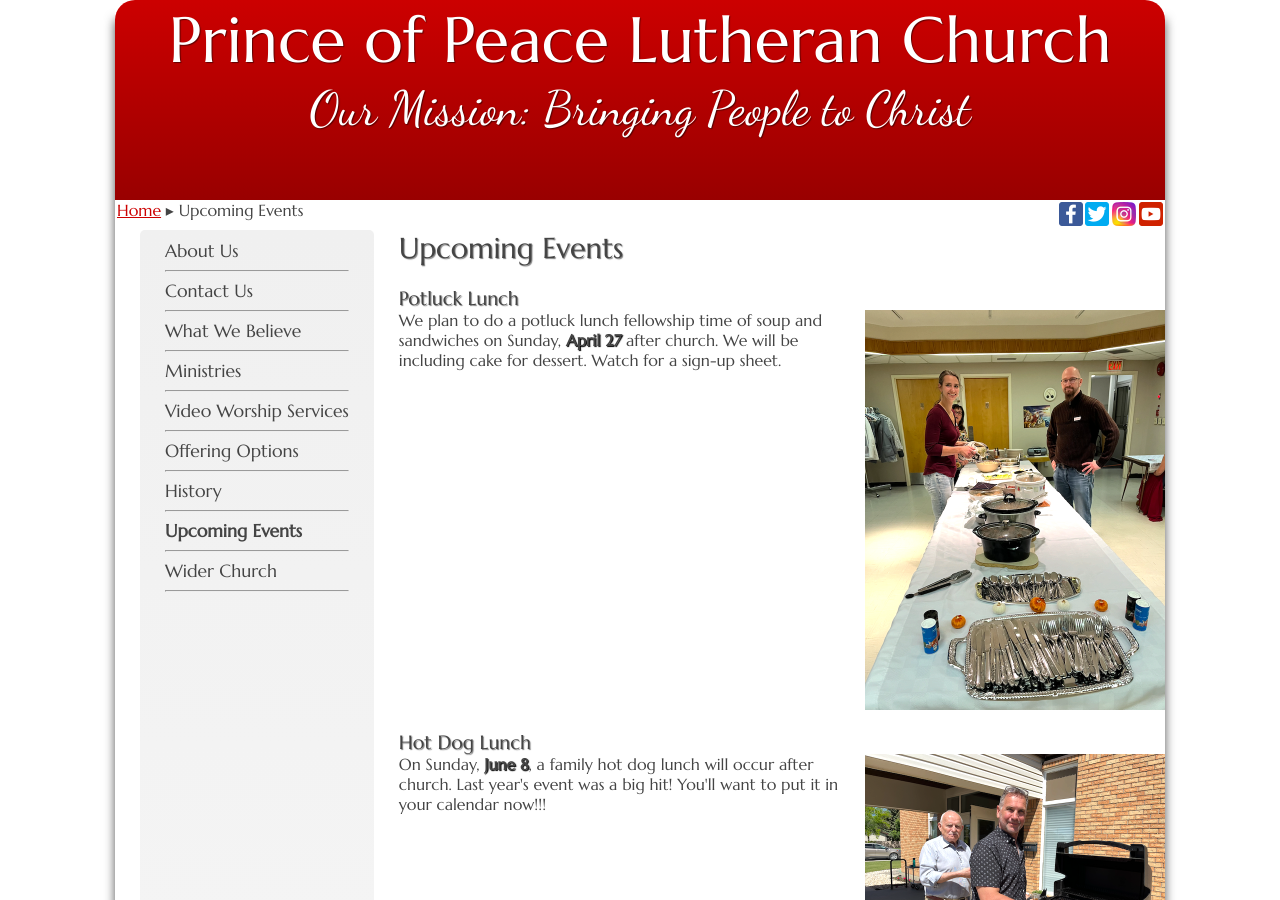
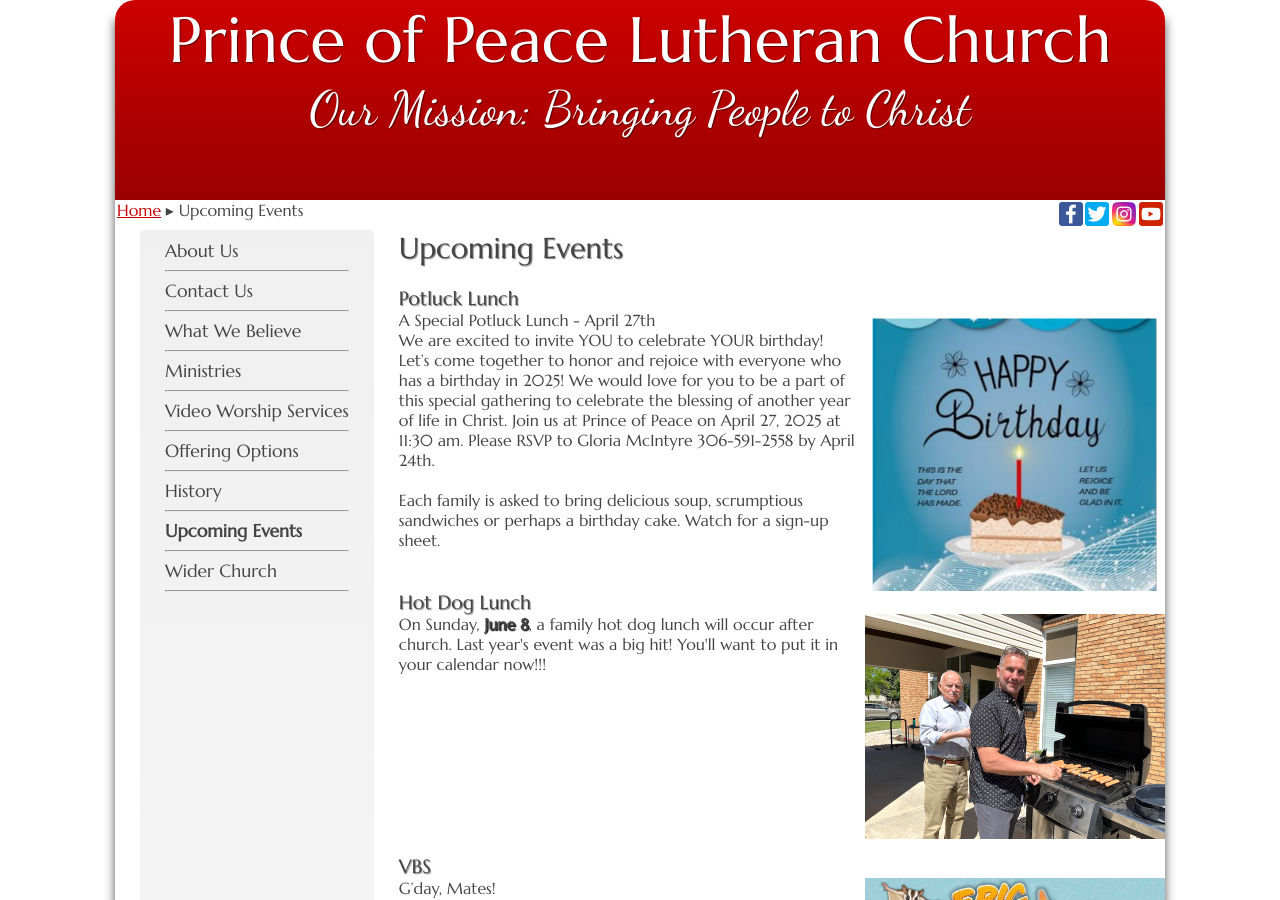
Before and after one commit to weslowsk/princeofpeace, a Jekyll site: the page built from events.html, in a window 1280 px wide and 900 px high. Built offline with Jekyll 4.4.1, drawn with Linux system fonts in a browser that asks for light colours; some of the changed text lies outside the part shown.

Commit message:
update events and add related images

```diff
--- a/events.html
+++ b/events.html
@@ -9,32 +9,25 @@ order: 8
 <br/>
 
 <h2>Potluck Lunch</h2>
-<img src="{{site.baseurl}}/images/potluck1.png" width="300" alt="" style="float: right">
-<p>We plan to do a potluck lunch fellowship time of soup and sandwiches on Sunday, <b>April 27</b> after church. We will be including cake for dessert. Watch for a sign-up sheet.</p>
-<br/><br/><br/><br/><br/><br/><br/><br/><br/><br/><br/><br/><br/><br/><br/><br/><br/><br/>
+<img src="{{site.baseurl}}/images/potluck2.png" width="300" alt="" style="float: right">
+<p>A Special Potluck Lunch - April 27th<br/>
+We are excited to invite YOU to celebrate YOUR birthday!<br/>
+Let’s come together to honor and rejoice with everyone who has a birthday in 2025! We would love for you to be a part of this special gathering to celebrate the blessing of another year of life in Christ. Join us at Prince of Peace on April 27, 2025 at 11:30 am. Please RSVP to Gloria McIntyre 306-591-2558 by April 24th.<br/><br/>
+Each family is asked to bring delicious soup, scrumptious sandwiches or perhaps a birthday cake. Watch for a sign-up sheet.
+</p>
+<br/><br/>
 <h2>Hot Dog Lunch</h2>
 <img src="{{site.baseurl}}/images/bbq1.png" width="300" alt="" style="float: right">
 <p>On Sunday, <b>June 8</b>, a family hot dog lunch will occur after church. Last year's event was a big hit! You'll want to put it in your calendar now!!!</p>
 <br/>
-
-
-<!--
-
-<h2>Craft Event</h2>
-<img src="{{site.baseurl}}/images/craft_supplies1.png" width="300" alt="" style="float: right">
-<p>We are currently planning a fun craft event for March 2nd.</p>
-<br/><br/><br/><br/><br/><br/><br/><br/><br/><br/><br/><br/><br/>
-<h2>Family Game Night</h2>
-<img src="{{site.baseurl}}/images/game_night1.png" width="300" alt="" style="float: right">
-<p>We are having a Family Game Night on February 13th at 6:30 pm. It will be in the church basement. Everyone-all ages- are welcome!</p>
-<br/>
-
-<h2>Christmas Services</h2>
-<img src="{{site.baseurl}}/images/christmas_tree1.png" width="300" alt="" style="float: right">
-<p>December 24th - 10am and 7pm
-<br/>
-December 25th - 10am
-</p>
-<br/>
-Everyone is invited to join us to celebrate our Savior's birth!
--->
+<br/><br/><br/><br/><br/><br/><br/><br/>
+<h2>VBS</h2>
+<img src="{{site.baseurl}}/images/vbs2025.jpg" width="300" alt="" style="float: right">
+<p>G’day, Mates!<br/>
+    Grab your hats and get ready for an Epic Australian Adventure - an unforgettable journey with Jesus!<br/>
+    July 14 – 18, 2025<br/>
+    Prince of Peace Lutheran Church<br/>
+    From hopping kangaroos to deep spiritual truths, this VBS promises to be a rip-roaring good time as we explore God’s love down under!<br/>
+    Be sure to Check out The Trailer on the CPH YouTube Channel by clicking <a href="https://www.youtube.com/watch?v=c10rEKTFc_A" target="vbs_promo">here</a>.<br/><br/>
+    More details to come, but for now - mark your calendars and start practicing your Aussie accents!<br/>
+    Registration starts Monday, April 21st</p>
```
Also changed, not shown: images/VBS2025.jpg (added), images/potluck2.png (added).
